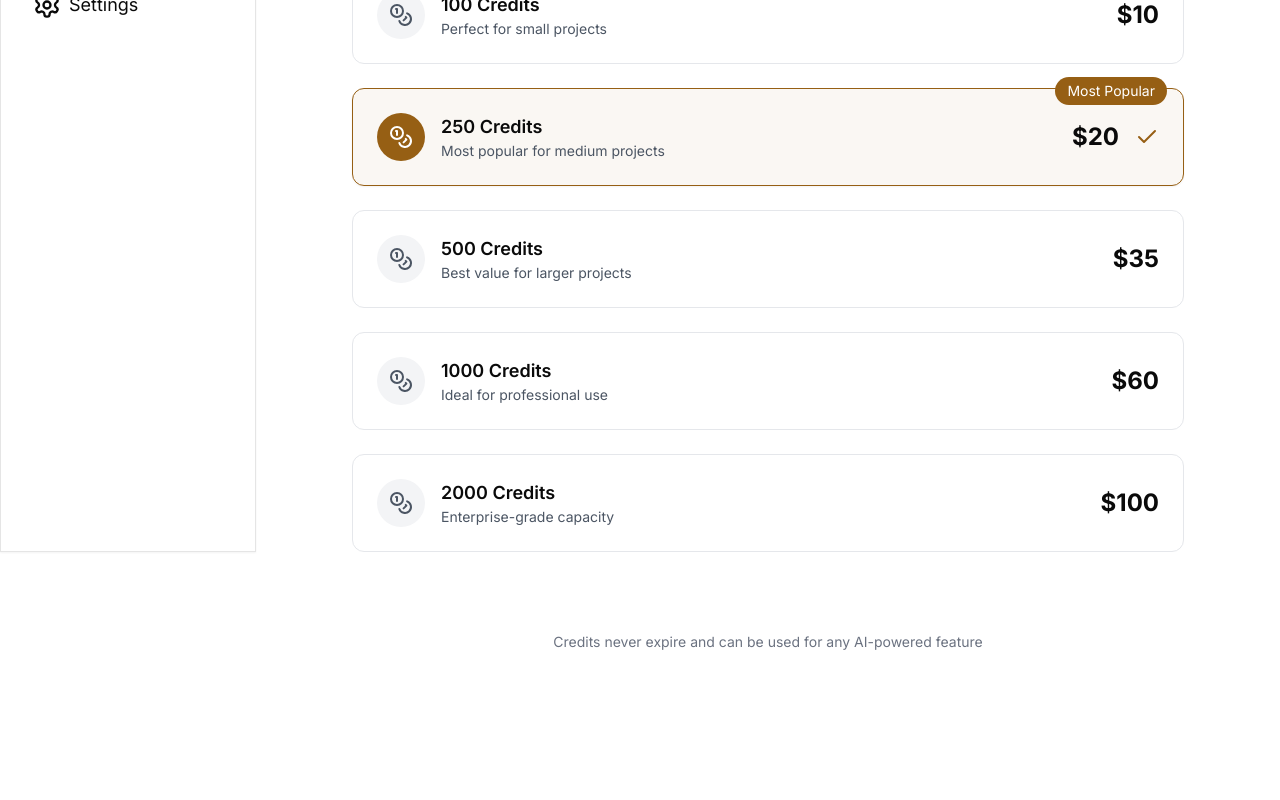
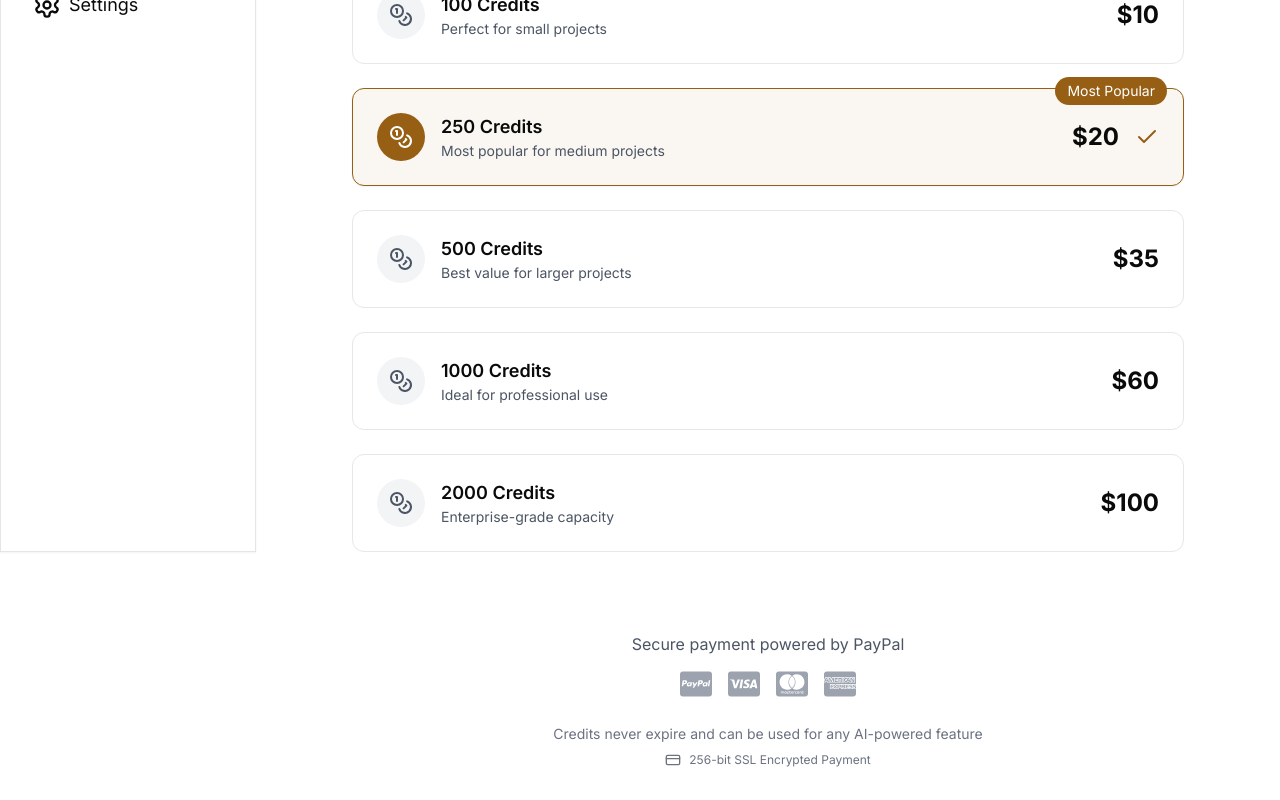
Before and after one commit to meghm1007/resumeroast, a Next.js app: page /dashboard/billing in a window 1280 px wide. Shown: the part 248-1048 px from the top of the page. Before the commit the page ends 932 px from the top, so only its background shows below. Built offline with nearby package versions, Linux system fonts and the light colour scheme; no server answers; the database is empty; sample sign-in values are in the browser's storage.

Commit message:
paypal works, need to work on adding db updates

```diff
--- a/app/_context/UserDetailContext.tsx
+++ b/app/_context/UserDetailContext.tsx
@@ -1,3 +1,17 @@
 import { createContext } from "react";
 
-export const UserDetailContext = createContext({});
+interface UserDetailContextType {
+  userDetail: {
+    credits: number;
+    [key: string]: any;  // for other potential properties
+  } | null;
+  setUserDetail: React.Dispatch<React.SetStateAction<any>>;
+  getUserDetail?: () => void;
+}
+
+// Provide default values matching the type
+export const UserDetailContext = createContext<UserDetailContextType>({
+  userDetail: null,
+  setUserDetail: () => {},
+  getUserDetail: () => {}
+});
--- a/app/dashboard/billing/page.tsx
+++ b/app/dashboard/billing/page.tsx
@@ -1,13 +1,22 @@
 "use client";
 import { Button } from "@/components/ui/button";
 import { PayPalButtons } from "@paypal/react-paypal-js";
-import { Coins, CreditCard, Sparkles, Check } from "lucide-react";
-import React, { useContext, useState } from "react";
+import { Coins, CreditCard, Check } from "lucide-react";
+import React, { useContext, useState, useRef } from "react";
 import { CreateOrderData, CreateOrderActions } from "@paypal/paypal-js";
 import { db } from "@/utils/db";
 import { User } from "@/utils/schema";
 import { UserDetailContext } from "@/app/_context/UserDetailContext";
 import { useRouter } from "next/navigation";
+import { FaCcPaypal, FaCcVisa, FaCcMastercard, FaCcAmex } from "react-icons/fa";
+import { eq } from "drizzle-orm";
+
+interface CreditOption {
+  credits: number;
+  amount: number;
+  description: string;
+  popular?: boolean;
+}
 
 function BillingPage() {
   const creditOptions = [
@@ -39,44 +48,72 @@ function BillingPage() {
     },
   ];
 
-  const [selectedCredits, setSelectedCredits] = useState(creditOptions[1]); // Default to most popular option
-  const { userDetail, getUserDetail } = useContext(UserDetailContext);
+  const selectedCreditsRef = useRef(creditOptions[1]);
+  const [selectedCredits, setSelectedCredits] = useState<CreditOption>(
+    creditOptions[1]
+  );
+  const { userDetail, setUserDetail } = useContext(UserDetailContext);
   const router = useRouter();
   const onPaymentSuccess = async () => {
     console.log("payment success");
+
+    // Early return if required values are missing
+    if (!userDetail?.id || !selectedCreditsRef.current?.credits) {
+      console.error("Missing required information:", {
+        userId: userDetail?.id,
+        selectedCredits: selectedCreditsRef.current?.credits,
+      });
+      return;
+    }
+
+    try {
       const result = await db
         .update(User)
         .set({
-        credits: userDetail?.credits + selectedCredits?.credits,
+          credits:
+            (userDetail.credits || 0) + selectedCreditsRef.current.credits,
         })
-      .returning({ id: User.id });
+        .where(eq(User.id, userDetail.id))
+        .returning();
 
-    if (result) {
+      console.log("Update result:", result);
+
+      if (result && result.length > 0) {
         setUserDetail((prev: any) => ({
           ...prev,
-        credits: userDetail?.credits + selectedCredits?.credits,
+          credits: (prev.credits || 0) + selectedCreditsRef.current.credits,
         }));
         router.push("/dashboard");
+      } else {
+        console.error("No rows were updated");
       }
-
-    //update the credits in the database
+    } catch (error) {
+      console.error("Error updating credits:", error);
+    }
   };
 
   const handleCreateOrder = (
     data: CreateOrderData,
     actions: CreateOrderActions
   ) => {
+    console.log("Creating order with amount:", selectedCredits.amount);
     return actions.order.create({
       intent: "CAPTURE",
       purchase_units: [
         {
           amount: {
-            value: Math.round(selectedCredits.amount).toString(),
+            value: selectedCredits.amount.toString(),
             currency_code: "USD",
           },
         },
       ],
     });
+  };
+
+  const handleCreditSelection = (option: CreditOption) => {
+    console.log("Selected credit option:", option);
+    setSelectedCredits(option);
+    selectedCreditsRef.current = option;
   };
 
   return (
@@ -98,7 +135,7 @@ function BillingPage() {
                   ? "border-primary bg-primary/5 shadow-sm"
                   : "border-gray-200 hover:border-primary/50"
               }`}
-            onClick={() => setSelectedCredits(option)}
+            onClick={() => handleCreditSelection(option)}
           >
             {option.popular && (
               <span className="absolute -top-3 right-4 bg-primary text-white text-sm px-3 py-1 rounded-full">
@@ -140,18 +177,53 @@ function BillingPage() {
 
       <div className="mt-20">
         {selectedCredits?.amount && (
+          <>
+            <div className="text-center mb-6">
+              <p className="text-gray-600 mb-3">
+                Secure payment powered by PayPal
+              </p>
+              <div className="flex justify-center items-center gap-4 text-gray-400">
+                <FaCcPaypal className="w-8 h-8" />
+                <FaCcVisa className="w-8 h-8" />
+                <FaCcMastercard className="w-8 h-8" />
+                <FaCcAmex className="w-8 h-8" />
+              </div>
+            </div>
             <PayPalButtons
               onApprove={async () => await onPaymentSuccess()}
               onCancel={() => console.log("payment cancelled")}
               onError={(err) => console.log(err)}
               style={{ layout: "horizontal" }}
-            createOrder={handleCreateOrder}
+              createOrder={(data, actions) => {
+                console.log(
+                  "Selected amount:",
+                  selectedCreditsRef.current.amount
+                );
+                return actions.order.create({
+                  intent: "CAPTURE",
+                  purchase_units: [
+                    {
+                      amount: {
+                        value: selectedCreditsRef.current.amount.toString(),
+                        currency_code: "USD",
+                      },
+                    },
+                  ],
+                });
+              }}
             />
+          </>
         )}
       </div>
 
-      <div className="mt-6 text-center text-sm text-gray-500">
-        Credits never expire and can be used for any AI-powered feature
+      <div className="mt-6">
+        <div className="text-center text-sm text-gray-500 space-y-2">
+          <p>Credits never expire and can be used for any AI-powered feature</p>
+          <div className="flex items-center justify-center gap-2 text-xs">
+            <CreditCard className="w-4 h-4" />
+            <span>256-bit SSL Encrypted Payment</span>
+          </div>
+        </div>
       </div>
     </div>
   );
--- a/app/page.tsx
+++ b/app/page.tsx
@@ -127,7 +127,7 @@ export default function Home() {
               </p>
               <div className="flex space-x-4 mb-8">
                 <Link
-                  href="/signup"
+                  href="/dashboard"
                   className="bg-[#965f14] text-white hover:bg-[#7a4b12] px-6 py-3 rounded-md text-lg font-semibold transition"
                 >
                   Get Started Free
--- a/app/provider.tsx
+++ b/app/provider.tsx
@@ -7,7 +7,8 @@ import { PayPalScriptProvider, PayPalButtons } from "@paypal/react-paypal-js";
 
 function Provider({ children }: { children: React.ReactNode }) {
   const { user } = useUser();
-  const [userDetail, setUserDetail] = useState([]);
+  const [userDetail, setUserDetail] = useState<any>(null);
+
   useEffect(() => {
     user && VerifyUser();
   }, [user]);
@@ -17,13 +18,11 @@ function Provider({ children }: { children: React.ReactNode }) {
       user: user,
     });
     setUserDetail(dataResult.data.result);
-    console.log(dataResult);
   };
+
   return (
-    <UserDetailContext.Provider value={{ userDetail, setUserDetail }}>
-      <PayPalScriptProvider
-        options={{ clientId: process.env.NEXT_PUBLIC_PAYPAL_CLIENT_ID! }}
-      >
+    <UserDetailContext.Provider value={{ userDetail, setUserDetail, getUserDetail: VerifyUser }}>
+      <PayPalScriptProvider options={{ clientId: process.env.NEXT_PUBLIC_PAYPAL_CLIENT_ID! }}>
         {children}
       </PayPalScriptProvider>
     </UserDetailContext.Provider>
```
Lines whose indentation alone changed are shown as unchanged.
